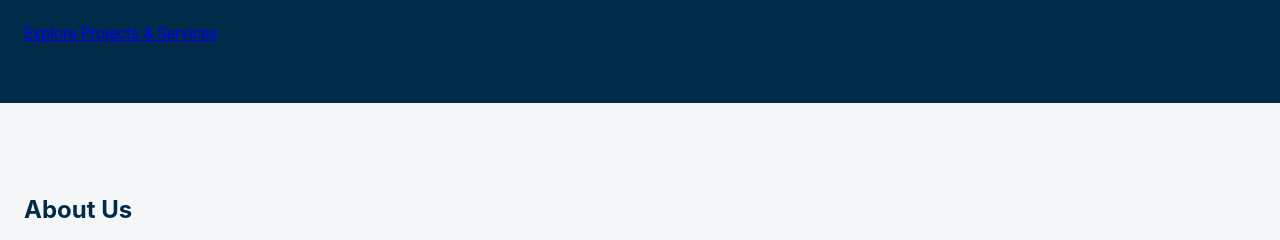
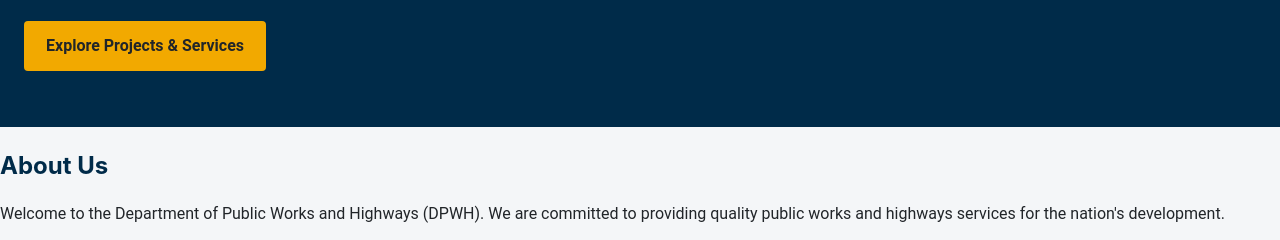
Before and after one commit to auvergne03/cabardo-website, a plain HTML site: page index.html in a window 1280 px wide. Shown: the part 240-480 px from the top of the page. Drawn offline with Linux system fonts and the light colour scheme.

Commit message:
add button style

```diff
--- a/css/style.css
+++ b/css/style.css
@@ -83,13 +83,25 @@ nav a:hover {
     margin-bottom: 24px;
 }
 
+.cta-button {
+    display: inline-block;
+    background-color: #F2A900;
+    color: #212529;
+    font-familu: 'Inter', sans-serif;
+    font-weight: 700;
+    text-decoration: none;
+    padding: 12px 22px;
+    border-radius: 4px;
+}
+
+.cta-button:hover {
+    background-color: #d99600;
+}
+
+
+
 h1, h2, h3 {
     font-family: 'Inter', sans-serif;
     line-height: 1.25;
     color: #002B49;
 }
-
-section {
-    padding: 48px 24px;
-    margin-bottom: 16px;
-}
```
